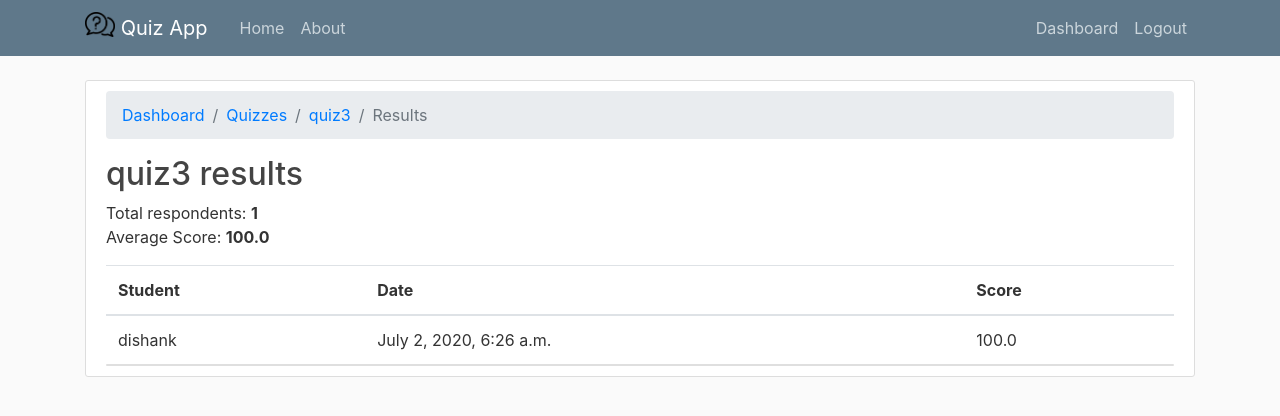
After one commit to dishankpoddar/quiz-app, a Django app: page /quiz/47336727-db9a-41c2-a524-dac4ee4d359f/result in a window 1280 px wide. The commit adds this page. Shown: the top 416 px of the page. Run offline with Django 3.2, Linux system fonts and the light colour scheme; a user stored in the database is signed in; data comes from the database, SQL or seed files in the repository; some libraries are stand-ins or nearby versions.

Commit message:
View Result functionality added

```diff
--- a/quizapp/dashboard/templates/dashboard/quiz_edit.html
+++ b/quizapp/dashboard/templates/dashboard/quiz_edit.html
@@ -36,7 +36,7 @@
         {% if quiz.author == user.teacher %}
         <a href="{% url 'quiz-assign' quiz.pk %}" class="btn btn-primary float-right">Assign Quiz</a><br><br>
         {% endif %}
-        <a href="#" class="btn btn-info float-right">View results</a>
+        <a href="{% url 'quiz-result' quiz.pk %}" class="btn btn-info float-right">View results</a>
       </div>
     </div>
     <div class="table-responsive">
--- a/quizapp/dashboard/templates/dashboard/quiz_list.html
+++ b/quizapp/dashboard/templates/dashboard/quiz_list.html
@@ -34,7 +34,7 @@
             <td class="align-middle">{{ quiz.questions_count }}</td>
             <td class="align-middle">{{ quiz.assigned_count }}</td>
             <td class="align-middle">
-              <a href="#" class="btn btn-info">View results</a>
+              <a href="{% url 'quiz-result' quiz.pk %}" class="btn btn-info">View results</a>
             </td>
             {% if quiz.author == user.teacher %}
             <td class="align-middle">
--- /dev/null
+++ b/quizapp/dashboard/templates/dashboard/quiz_result.html
@@ -0,0 +1,44 @@
+{% extends "dashboard/base.html" %}
+{% load crispy_forms_tags %}
+{% block content %}
+<div class="content-section">
+
+  <nav aria-label="breadcrumb">
+    <ol class="breadcrumb">
+      <li class="breadcrumb-item"><a href="{% url 'teacher-dashboard' %}">Dashboard</a></li>
+      <li class="breadcrumb-item"><a href="{% url 'quiz-view' %}">Quizzes</a></li>
+      <li class="breadcrumb-item"><a href="{% url 'quiz-edit' quiz.pk%}">{{ quiz.title }}</a></li>
+      <li class="breadcrumb-item active" aria-current="page">Results</li>
+    </ol>
+  </nav>
+  <h2>{{ quiz.title }} results</h2>
+  <div class="mb-3">
+    Total respondents: <strong>{{ total_assigned_quizzes }}</strong>
+    <br>
+    Average Score: <strong>{{ quiz_score.average_score}}</strong>
+  </div>
+
+    <div class="table-responsive">
+    <table class="table mb-0">
+      <thead>
+        <tr>
+          <th>Student</th>
+          <th>Date</th>
+          <th>Score</th>
+        </tr>
+      </thead>
+      <tbody>
+        {% for assigned_quiz in assigned_quizzes %}
+          <tr>
+            <td>{{ assigned_quiz.student.user.username }}</td>
+            <td>{{ assigned_quiz.date }}</td>
+            <td>{{ assigned_quiz.score }}</td>
+          </tr>
+        {% endfor %}
+      </tbody>
+    </table>
+    </div>
+    <div class="card">
+  </div>
+</div>
+{% endblock %}
--- a/quizapp/dashboard/templates/dashboard/teacher_dashboard.html
+++ b/quizapp/dashboard/templates/dashboard/teacher_dashboard.html
@@ -34,7 +34,7 @@
             <td class="align-middle">{{ quiz.questions_count }}</td>
             <td class="align-middle">{{ quiz.assigned_count }}</td>
             <td class="align-middle">
-              <a href="#" class="btn btn-info">View results</a>
+              <a href="{% url 'quiz-result' quiz.pk %}" class="btn btn-info">View results</a>
             </td>
             <td class="align-middle">
               <a href="{% url 'quiz-edit' quiz.pk %}" class="btn btn-warning">Edit Quiz</a>
--- a/quizapp/dashboard/urls.py
+++ b/quizapp/dashboard/urls.py
@@ -1,6 +1,6 @@
 from django.urls import path
 from . import views
-from .views import (ListQuizView,CreateQuizView,UpdateQuizView,DeleteQuizView,AssignQuizView,TakeQuizView,
+from .views import (ListQuizView,CreateQuizView,UpdateQuizView,DeleteQuizView,AssignQuizView,TakeQuizView,ResultQuizView,
                     SelectQuestionView,ListQuestionView,CreateQuestionView,UpdateQuestionView,DeleteQuestionView,
                     StudentDashboard,TeacherDashboard)
 from django.contrib.auth import views as auth_views
@@ -25,6 +25,7 @@ urlpatterns = [
     path('quiz/<uuid:pk>/delete', DeleteQuizView.as_view(), name='quiz-delete'),
     path('quiz/<uuid:pk>/select', SelectQuestionView.as_view(), name='quiz-select'),
     path('quiz/<uuid:pk>/assign', AssignQuizView.as_view(), name='quiz-assign'),
+    path('quiz/<uuid:pk>/result', ResultQuizView.as_view(), name='quiz-result'),
     path('quiz/<uuid:pk>/remove-question/<int:select_pk>', views.remove_question, name='question-remove'),
     path('question/view/', ListQuestionView.as_view(), name='question-view'),
     path('question/add/', CreateQuestionView.as_view(), name='question-add'),
--- a/quizapp/dashboard/views.py
+++ b/quizapp/dashboard/views.py
@@ -189,6 +189,27 @@ class DeleteQuizView(DeleteView):
     def get_queryset(self):
         return self.request.user.teacher.quizzes.all()
 
+@method_decorator(login_required, name='dispatch')
+class ResultQuizView(DetailView):
+    model = Quiz
+    context_object_name = 'quiz'
+    template_name = 'dashboard/quiz_result.html'
+
+    def get_context_data(self, **kwargs):
+        quiz = self.get_object()
+        assigned_quizzes = quiz.assigned_quizzes.select_related('student__user').order_by('-date')
+        total_assigned_quizzes = assigned_quizzes.count()
+        quiz_score = quiz.assigned_quizzes.aggregate(average_score=Avg('score'))
+        extra_context = {
+            'assigned_quizzes': assigned_quizzes,
+            'total_assigned_quizzes': total_assigned_quizzes,
+            'quiz_score': quiz_score
+        }
+        kwargs.update(extra_context)
+        return super().get_context_data(**kwargs)
+
+    def get_queryset(self):
+        return self.request.user.teacher.quizzes.all()
 
 @method_decorator(login_required, name='dispatch')
 class AssignQuizView(CreateView):
```
